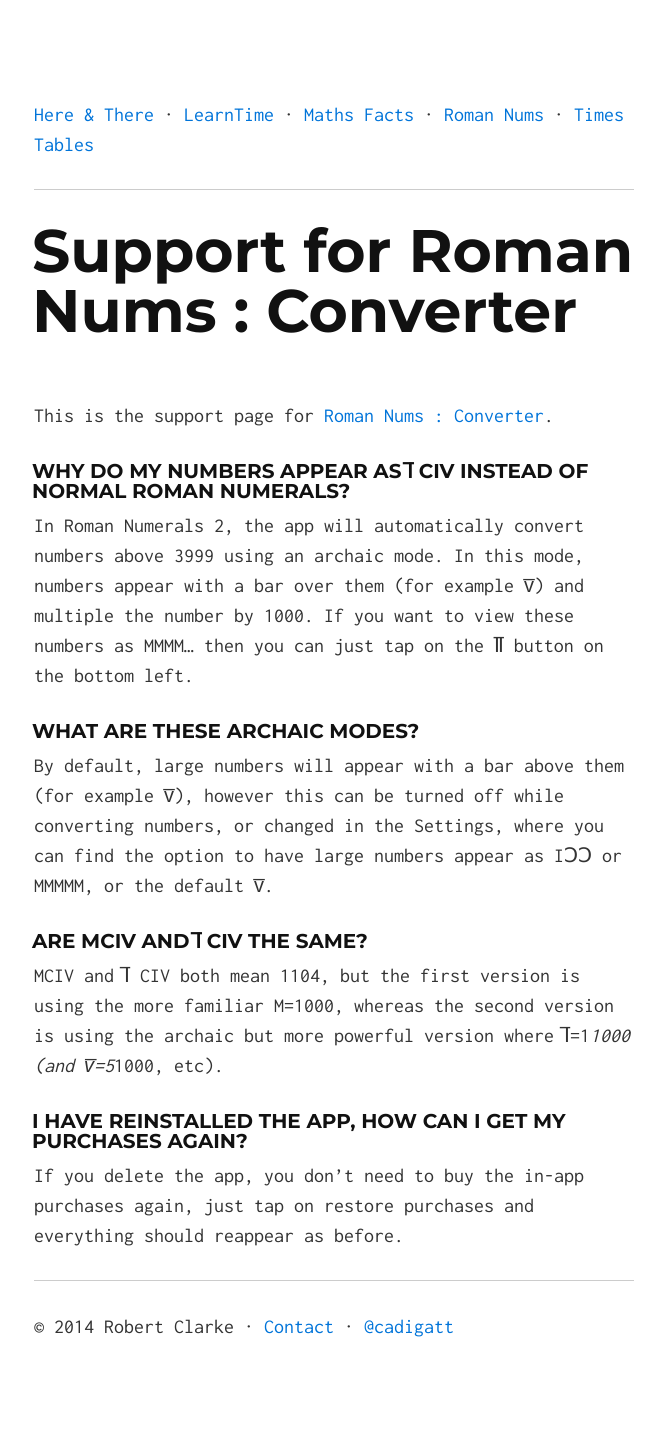
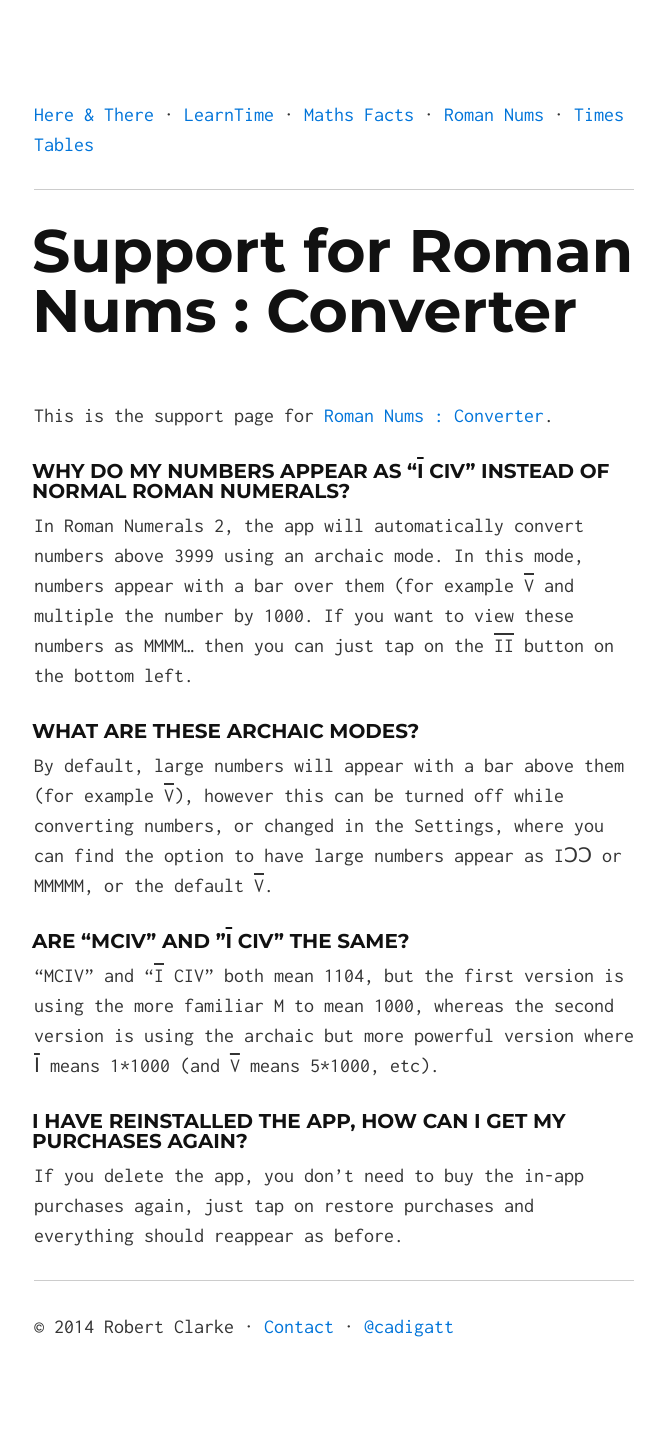
Before and after one commit to cadigatt/cadigatt.github.io, a Jekyll site: the page built from support/romannums.md, in a window 1280 px wide. Shown: the whole page, without its empty margins (306-971 px from the left). Built offline with Jekyll 4.4.1, drawn with Linux system fonts in a browser that asks for light colours; Markdown is read by kramdown in place of the engine named in the settings; comment, search, counter and statistics services are not loaded.

```diff
--- a/support/romannums.md
+++ b/support/romannums.md
@@ -7,19 +7,19 @@
 This is the support page for [Roman Nums : Converter](/apps/roman-numerals/).
 
 
-### Why do my numbers appear as Ⅰ̅ CIV instead of normal Roman Numerals?
+### Why do my numbers appear as "<span style="text-decoration:overline">I</span> CIV" instead of normal Roman Numerals?
 
-In Roman Numerals 2, the app will automatically convert numbers above 3999 using an archaic mode. In this mode, numbers appear with a bar over them (for example v̅) and multiple the number by 1000. If you want to view these numbers as MMMM... then you can just tap on the Ⅱ̅ button on the bottom left.
+In Roman Numerals 2, the app will automatically convert numbers above 3999 using an archaic mode. In this mode, numbers appear with a bar over them (for example <span style="text-decoration:overline">V</span> and multiple the number by 1000. If you want to view these numbers as MMMM... then you can just tap on the <span style="text-decoration:overline">II</span> button on the bottom left.
 
 
 ### What are these archaic modes?
 
-By default, large numbers will appear with a bar above them (for example v̅), however this can be turned off while converting numbers, or changed in the Settings, where you can find the option to have large numbers appear as IↃↃ or MMMMM, or the default v̅.
+By default, large numbers will appear with a bar above them (for example <span style="text-decoration:overline">V</span>), however this can be turned off while converting numbers, or changed in the Settings, where you can find the option to have large numbers appear as IↃↃ or MMMMM, or the default <span style="text-decoration:overline">V</span>.
 
 
-### Are MCIV and Ⅰ̅ CIV the same?
+### Are "MCIV" and "<span style="text-decoration:overline">I</span> CIV" the same?
 
-MCIV and Ⅰ̅ CIV both mean 1104, but the first version is using the more familiar M=1000, whereas the second version is using the archaic but more powerful version where Ⅰ̅=1*1000 (and v̅=5*1000, etc).
+"MCIV" and "<span style="text-decoration:overline">I</span> CIV" both mean 1104, but the first version is using the more familiar M to mean 1000, whereas the second version is using the archaic but more powerful version where <span style="text-decoration:overline">Ⅰ</span> means 1\*1000 (and <span style="text-decoration:overline">V</span> means 5\*1000, etc).
 
 
 ### I have reinstalled the app, how can I get my purchases again?
```
Also changed, not shown: apps/timestables.md (+1 -1 lines), assets/images/timestables/product.png (added).
